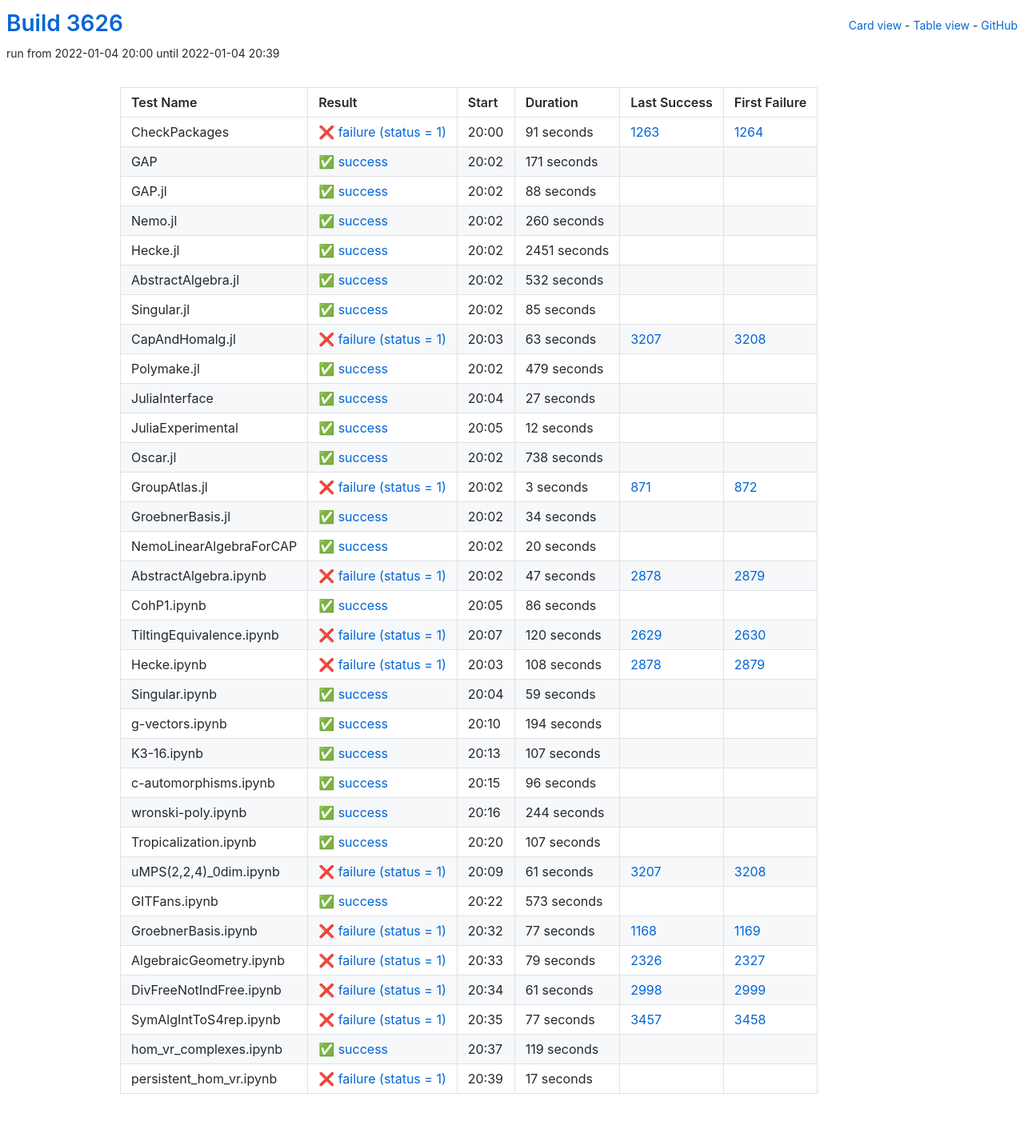
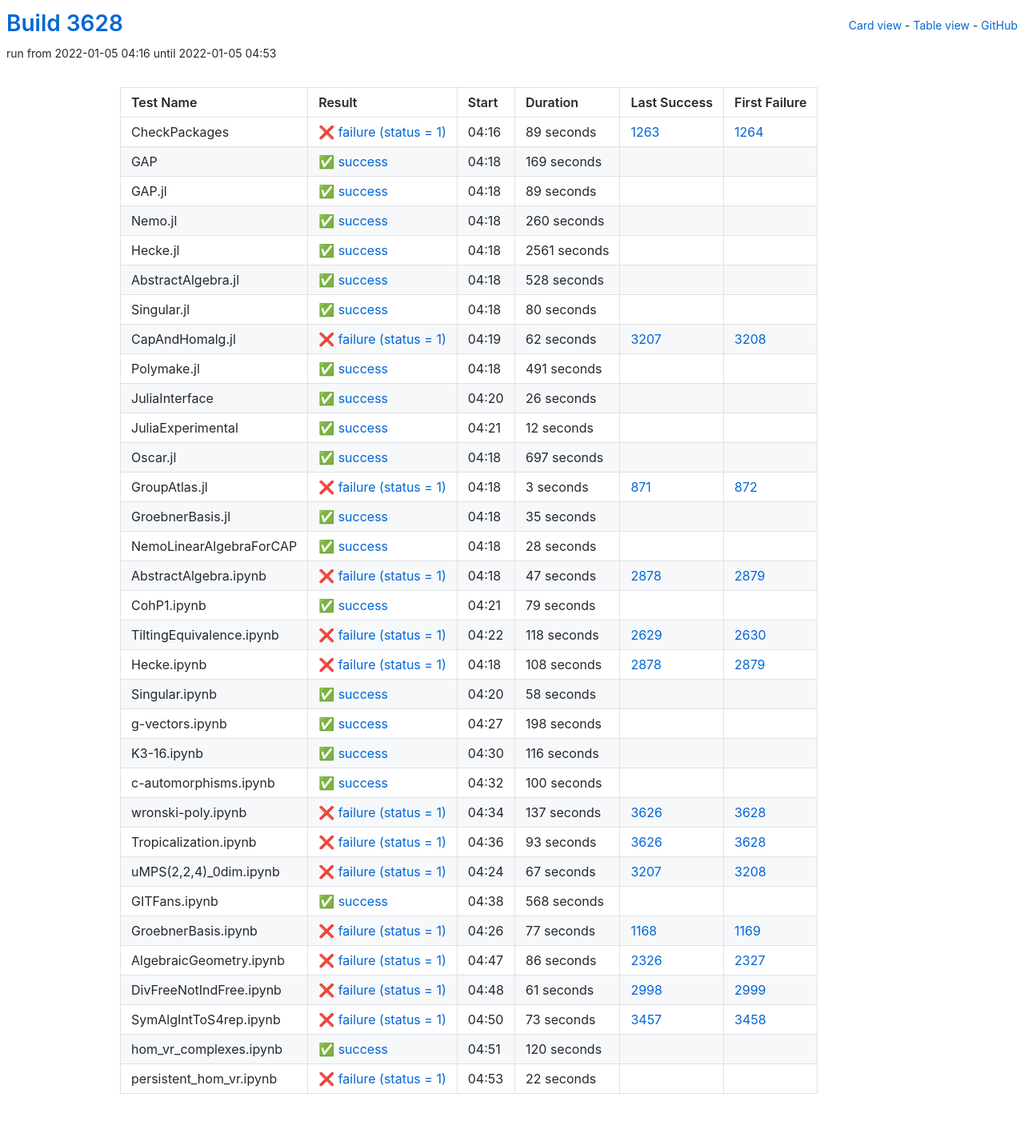
Before and after one commit to oscar-system/oscar-ci-status-stable, a Jekyll site: the page built from table.html, in a window 1280 px wide. Shown: the whole page at 80% size. Built offline with Jekyll 4.4.1, drawn with Linux system fonts in a browser that asks for light colours.

Commit message:
Build #3628

```diff
--- a/_data/ci.yml
+++ b/_data/ci.yml
@@ -1,6 +1,6 @@
 ---
-build: 3626
-build_url: https://oscarci.mathematik.uni-kl.de/job/oscar-stable/3626/
+build: 3628
+build_url: https://oscarci.mathematik.uni-kl.de/job/oscar-stable/3628/
 job: oscar-stable
 organization: oscar-system
 repo: oscar-ci-status-stable
@@ -8,44 +8,44 @@ repourl: https://github.com/oscar-system/oscar-ci-status-stable
 tests:
 - name: CheckPackages
   id: checkpackages
-  log: https://oscarci.mathematik.uni-kl.de/job/oscar-stable/3626/artifact/logs/build-3626/CheckPackages.log
-  start: 2022-01-04 20:00
+  log: https://oscarci.mathematik.uni-kl.de/job/oscar-stable/3628/artifact/logs/build-3628/CheckPackages.log
+  start: 2022-01-05 04:16
   success: false
   exitcode: 1
   status: failure
-  duration: 91
+  duration: 89
   last_success: 1263
   last_success_url: https://oscarci.mathematik.uni-kl.de/job/oscar-stable/1263/
   first_failure: 1264
   first_failure_url: https://oscarci.mathematik.uni-kl.de/job/oscar-stable/1264/
 - name: GAP
   id: gap
-  log: https://oscarci.mathematik.uni-kl.de/job/oscar-stable/3626/artifact/logs/build-3626/GAP.log
-  start: 2022-01-04 20:02
+  log: https://oscarci.mathematik.uni-kl.de/job/oscar-stable/3628/artifact/logs/build-3628/GAP.log
+  start: 2022-01-05 04:18
   success: true
   exitcode: 0
   status: success
-  duration: 171
+  duration: 169
   last_success: false
   last_success_url:
   first_failure: false
   first_failure_url:
 - name: GAP.jl
   id: gap-jl
-  log: https://oscarci.mathematik.uni-kl.de/job/oscar-stable/3626/artifact/logs/build-3626/GAP.jl.log
-  start: 2022-01-04 20:02
+  log: https://oscarci.mathematik.uni-kl.de/job/oscar-stable/3628/artifact/logs/build-3628/GAP.jl.log
+  start: 2022-01-05 04:18
   success: true
   exitcode: 0
   status: success
-  duration: 88
+  duration: 89
   last_success: false
   last_success_url:
   first_failure: false
   first_failure_url:
 - name: Nemo.jl
   id: nemo-jl
-  log: https://oscarci.mathematik.uni-kl.de/job/oscar-stable/3626/artifact/logs/build-3626/Nemo.jl.log
-  start: 2022-01-04 20:02
+  log: https://oscarci.mathematik.uni-kl.de/job/oscar-stable/3628/artifact/logs/build-3628/Nemo.jl.log
+  start: 2022-01-05 04:18
   success: true
   exitcode: 0
   status: success
@@ -56,80 +56,80 @@ tests:
   first_failure_url:
 - name: Hecke.jl
   id: hecke-jl
-  log: https://oscarci.mathematik.uni-kl.de/job/oscar-stable/3626/artifact/logs/build-3626/Hecke.jl.log
-  start: 2022-01-04 20:02
+  log: https://oscarci.mathematik.uni-kl.de/job/oscar-stable/3628/artifact/logs/build-3628/Hecke.jl.log
+  start: 2022-01-05 04:18
   success: true
   exitcode: 0
   status: success
-  duration: 2451
+  duration: 2561
   last_success: false
   last_success_url:
   first_failure: false
   first_failure_url:
 - name: AbstractAlgebra.jl
   id: abstractalgebra-jl
-  log: https://oscarci.mathematik.uni-kl.de/job/oscar-stable/3626/artifact/logs/build-3626/AbstractAlgebra.jl.log
-  start: 2022-01-04 20:02
+  log: https://oscarci.mathematik.uni-kl.de/job/oscar-stable/3628/artifact/logs/build-3628/AbstractAlgebra.jl.log
+  start: 2022-01-05 04:18
   success: true
   exitcode: 0
   status: success
-  duration: 532
+  duration: 528
   last_success: false
   last_success_url:
   first_failure: false
   first_failure_url:
 - name: Singular.jl
   id: singular-jl
-  log: https://oscarci.mathematik.uni-kl.de/job/oscar-stable/3626/artifact/logs/build-3626/Singular.jl.log
-  start: 2022-01-04 20:02
+  log: https://oscarci.mathematik.uni-kl.de/job/oscar-stable/3628/artifact/logs/build-3628/Singular.jl.log
+  start: 2022-01-05 04:18
   success: true
   exitcode: 0
   status: success
-  duration: 85
+  duration: 80
   last_success: false
   last_success_url:
   first_failure: false
   first_failure_url:
 - name: CapAndHomalg.jl
   id: capandhomalg-jl
-  log: https://oscarci.mathematik.uni-kl.de/job/oscar-stable/3626/artifact/logs/build-3626/CapAndHomalg.jl.log
-  start: 2022-01-04 20:03
+  log: https://oscarci.mathematik.uni-kl.de/job/oscar-stable/3628/artifact/logs/build-3628/CapAndHomalg.jl.log
+  start: 2022-01-05 04:19
   success: false
   exitcode: 1
   status: failure
-  duration: 63
+  duration: 62
   last_success: 3207
   last_success_url: https://oscarci.mathematik.uni-kl.de/job/oscar-stable/3207/
   first_failure: 3208
   first_failure_url: https://oscarci.mathematik.uni-kl.de/job/oscar-stable/3208/
 - name: Polymake.jl
   id: polymake-jl
-  log: https://oscarci.mathematik.uni-kl.de/job/oscar-stable/3626/artifact/logs/build-3626/Polymake.jl.log
-  start: 2022-01-04 20:02
+  log: https://oscarci.mathematik.uni-kl.de/job/oscar-stable/3628/artifact/logs/build-3628/Polymake.jl.log
+  start: 2022-01-05 04:18
   success: true
   exitcode: 0
   status: success
-  duration: 479
+  duration: 491
   last_success: false
   last_success_url:
   first_failure: false
   first_failure_url:
 - name: JuliaInterface
   id: juliainterface
-  log: https://oscarci.mathematik.uni-kl.de/job/oscar-stable/3626/artifact/logs/build-3626/JuliaInterface.log
-  start: 2022-01-04 20:04
+  log: https://oscarci.mathematik.uni-kl.de/job/oscar-stable/3628/artifact/logs/build-3628/JuliaInterface.log
+  start: 2022-01-05 04:20
   success: true
   exitcode: 0
   status: success
-  duration: 27
+  duration: 26
   last_success: false
   last_success_url:
   first_failure: false
   first_failure_url:
 - name: JuliaExperimental
   id: juliaexperimental
-  log: https://oscarci.mathematik.uni-kl.de/job/oscar-stable/3626/artifact/logs/build-3626/JuliaExperimental.log
-  start: 2022-01-04 20:05
+  log: https://oscarci.mathematik.uni-kl.de/job/oscar-stable/3628/artifact/logs/build-3628/JuliaExperimental.log
+  start: 2022-01-05 04:21
   success: true
   exitcode: 0
   status: success
@@ -140,20 +140,20 @@ tests:
   first_failure_url:
 - name: Oscar.jl
   id: oscar-jl
-  log: https://oscarci.mathematik.uni-kl.de/job/oscar-stable/3626/artifact/logs/build-3626/Oscar.jl.log
-  start: 2022-01-04 20:02
+  log: https://oscarci.mathematik.uni-kl.de/job/oscar-stable/3628/artifact/logs/build-3628/Oscar.jl.log
+  start: 2022-01-05 04:18
   success: true
   exitcode: 0
   status: success
-  duration: 738
+  duration: 697
   last_success: false
   last_success_url:
   first_failure: false
   first_failure_url:
 - name: GroupAtlas.jl
   id: groupatlas-jl
-  log: https://oscarci.mathematik.uni-kl.de/job/oscar-stable/3626/artifact/logs/build-3626/GroupAtlas.jl.log
-  start: 2022-01-04 20:02
+  log: https://oscarci.mathematik.uni-kl.de/job/oscar-stable/3628/artifact/logs/build-3628/GroupAtlas.jl.log
+  start: 2022-01-05 04:18
   success: false
   exitcode: 1
   status: failure
@@ -164,32 +164,32 @@ tests:
   first_failure_url: https://oscarci.mathematik.uni-kl.de/job/oscar-stable/872/
 - name: GroebnerBasis.jl
   id: groebnerbasis-jl
-  log: https://oscarci.mathematik.uni-kl.de/job/oscar-stable/3626/artifact/logs/build-3626/GroebnerBasis.jl.log
-  start: 2022-01-04 20:02
+  log: https://oscarci.mathematik.uni-kl.de/job/oscar-stable/3628/artifact/logs/build-3628/GroebnerBasis.jl.log
+  start: 2022-01-05 04:18
   success: true
   exitcode: 0
   status: success
-  duration: 34
+  duration: 35
   last_success: false
   last_success_url:
   first_failure: false
   first_failure_url:
 - name: NemoLinearAlgebraForCAP
   id: nemolinearalgebraforcap
-  log: https://oscarci.mathematik.uni-kl.de/job/oscar-stable/3626/artifact/logs/build-3626/NemoLinearAlgebraForCAP.log
-  start: 2022-01-04 20:02
+  log: https://oscarci.mathematik.uni-kl.de/job/oscar-stable/3628/artifact/logs/build-3628/NemoLinearAlgebraForCAP.log
+  start: 2022-01-05 04:18
   success: true
   exitcode: 0
   status: success
-  duration: 20
+  duration: 28
   last_success: false
   last_success_url:
   first_failure: false
   first_failure_url:
 - name: AbstractAlgebra.ipynb
   id: abstractalgebra-ipynb
-  log: https://oscarci.mathematik.uni-kl.de/job/oscar-stable/3626/artifact/logs/build-3626/AbstractAlgebra.ipynb.log
-  start: 2022-01-04 20:02
+  log: https://oscarci.mathematik.uni-kl.de/job/oscar-stable/3628/artifact/logs/build-3628/AbstractAlgebra.ipynb.log
+  start: 2022-01-05 04:18
   success: false
   exitcode: 1
   status: failure
@@ -200,32 +200,32 @@ tests:
   first_failure_url: https://oscarci.mathematik.uni-kl.de/job/oscar-stable/2879/
 - name: CohP1.ipynb
   id: cohp1-ipynb
-  log: https://oscarci.mathematik.uni-kl.de/job/oscar-stable/3626/artifact/logs/build-3626/CohP1.ipynb.log
-  start: 2022-01-04 20:05
+  log: https://oscarci.mathematik.uni-kl.de/job/oscar-stable/3628/artifact/logs/build-3628/CohP1.ipynb.log
+  start: 2022-01-05 04:21
   success: true
   exitcode: 0
   status: success
-  duration: 86
+  duration: 79
   last_success: false
   last_success_url:
   first_failure: false
   first_failure_url:
 - name: TiltingEquivalence.ipynb
   id: tiltingequivalence-ipynb
-  log: https://oscarci.mathematik.uni-kl.de/job/oscar-stable/3626/artifact/logs/build-3626/TiltingEquivalence.ipynb.log
-  start: 2022-01-04 20:07
+  log: https://oscarci.mathematik.uni-kl.de/job/oscar-stable/3628/artifact/logs/build-3628/TiltingEquivalence.ipynb.log
+  start: 2022-01-05 04:22
   success: false
   exitcode: 1
   status: failure
-  duration: 120
+  duration: 118
   last_success: 2629
   last_success_url: https://oscarci.mathematik.uni-kl.de/job/oscar-stable/2629/
   first_failure: 2630
   first_failure_url: https://oscarci.mathematik.uni-kl.de/job/oscar-stable/2630/
 - name: Hecke.ipynb
   id: hecke-ipynb
-  log: https://oscarci.mathematik.uni-kl.de/job/oscar-stable/3626/artifact/logs/build-3626/Hecke.ipynb.log
-  start: 2022-01-04 20:03
+  log: https://oscarci.mathematik.uni-kl.de/job/oscar-stable/3628/artifact/logs/build-3628/Hecke.ipynb.log
+  start: 2022-01-05 04:18
   success: false
   exitcode: 1
   status: failure
@@ -236,104 +236,104 @@ tests:
   first_failure_url: https://oscarci.mathematik.uni-kl.de/job/oscar-stable/2879/
 - name: Singular.ipynb
   id: singular-ipynb
-  log: https://oscarci.mathematik.uni-kl.de/job/oscar-stable/3626/artifact/logs/build-3626/Singular.ipynb.log
-  start: 2022-01-04 20:04
+  log: https://oscarci.mathematik.uni-kl.de/job/oscar-stable/3628/artifact/logs/build-3628/Singular.ipynb.log
+  start: 2022-01-05 04:20
   success: true
   exitcode: 0
   status: success
-  duration: 59
+  duration: 58
   last_success: false
   last_success_url:
   first_failure: false
   first_failure_url:
 - name: g-vectors.ipynb
   id: g-vectors-ipynb
-  log: https://oscarci.mathematik.uni-kl.de/job/oscar-stable/3626/artifact/logs/build-3626/g-vectors.ipynb.log
-  start: 2022-01-04 20:10
+  log: https://oscarci.mathematik.uni-kl.de/job/oscar-stable/3628/artifact/logs/build-3628/g-vectors.ipynb.log
+  start: 2022-01-05 04:27
   success: true
   exitcode: 0
   status: success
-  duration: 194
+  duration: 198
   last_success: false
   last_success_url:
   first_failure: false
   first_failure_url:
 - name: K3-16.ipynb
   id: k3-16-ipynb
-  log: https://oscarci.mathematik.uni-kl.de/job/oscar-stable/3626/artifact/logs/build-3626/K3-16.ipynb.log
-  start: 2022-01-04 20:13
+  log: https://oscarci.mathematik.uni-kl.de/job/oscar-stable/3628/artifact/logs/build-3628/K3-16.ipynb.log
+  start: 2022-01-05 04:30
   success: true
   exitcode: 0
   status: success
-  duration: 107
+  duration: 116
   last_success: false
   last_success_url:
   first_failure: false
   first_failure_url:
 - name: c-automorphisms.ipynb
   id: c-automorphisms-ipynb
-  log: https://oscarci.mathematik.uni-kl.de/job/oscar-stable/3626/artifact/logs/build-3626/c-automorphisms.ipynb.log
-  start: 2022-01-04 20:15
+  log: https://oscarci.mathematik.uni-kl.de/job/oscar-stable/3628/artifact/logs/build-3628/c-automorphisms.ipynb.log
+  start: 2022-01-05 04:32
   success: true
   exitcode: 0
   status: success
-  duration: 96
+  duration: 100
   last_success: false
   last_success_url:
   first_failure: false
   first_failure_url:
 - name: wronski-poly.ipynb
   id: wronski-poly-ipynb
-  log: https://oscarci.mathematik.uni-kl.de/job/oscar-stable/3626/artifact/logs/build-3626/wronski-poly.ipynb.log
-  start: 2022-01-04 20:16
-  success: true
-  exitcode: 0
-  status: success
-  duration: 244
-  last_success: false
-  last_success_url:
-  first_failure: false
-  first_failure_url:
-- name: Tropicalization.ipynb
-  id: tropicalization-ipynb
-  log: https://oscarci.mathematik.uni-kl.de/job/oscar-stable/3626/artifact/logs/build-3626/Tropicalization.ipynb.log
-  start: 2022-01-04 20:20
-  success: true
-  exitcode: 0
-  status: success
-  duration: 107
-  last_success: false
-  last_success_url:
-  first_failure: false
-  first_failure_url:
-- name: uMPS(2,2,4)_0dim.ipynb
-  id: umps-2-2-4-0dim-ipynb
-  log: https://oscarci.mathematik.uni-kl.de/job/oscar-stable/3626/artifact/logs/build-3626/uMPS-2-2-4-_0dim.ipynb.log
-  start: 2022-01-04 20:09
+  log: https://oscarci.mathematik.uni-kl.de/job/oscar-stable/3628/artifact/logs/build-3628/wronski-poly.ipynb.log
+  start: 2022-01-05 04:34
   success: false
   exitcode: 1
   status: failure
-  duration: 61
+  duration: 137
+  last_success: 3626
+  last_success_url: https://oscarci.mathematik.uni-kl.de/job/oscar-stable/3626/
+  first_failure: 3628
+  first_failure_url: https://oscarci.mathematik.uni-kl.de/job/oscar-stable/3628/
+- name: Tropicalization.ipynb
+  id: tropicalization-ipynb
+  log: https://oscarci.mathematik.uni-kl.de/job/oscar-stable/3628/artifact/logs/build-3628/Tropicalization.ipynb.log
+  start: 2022-01-05 04:36
+  success: false
+  exitcode: 1
+  status: failure
+  duration: 93
+  last_success: 3626
+  last_success_url: https://oscarci.mathematik.uni-kl.de/job/oscar-stable/3626/
+  first_failure: 3628
+  first_failure_url: https://oscarci.mathematik.uni-kl.de/job/oscar-stable/3628/
+- name: uMPS(2,2,4)_0dim.ipynb
+  id: umps-2-2-4-0dim-ipynb
+  log: https://oscarci.mathematik.uni-kl.de/job/oscar-stable/3628/artifact/logs/build-3628/uMPS-2-2-4-_0dim.ipynb.log
+  start: 2022-01-05 04:24
+  success: false
+  exitcode: 1
+  status: failure
+  duration: 67
   last_success: 3207
   last_success_url: https://oscarci.mathematik.uni-kl.de/job/oscar-stable/3207/
   first_failure: 3208
   first_failure_url: https://oscarci.mathematik.uni-kl.de/job/oscar-stable/3208/
 - name: GITFans.ipynb
   id: gitfans-ipynb
-  log: https://oscarci.mathematik.uni-kl.de/job/oscar-stable/3626/artifact/logs/build-3626/GITFans.ipynb.log
-  start: 2022-01-04 20:22
+  log: https://oscarci.mathematik.uni-kl.de/job/oscar-stable/3628/artifact/logs/build-3628/GITFans.ipynb.log
+  start: 2022-01-05 04:38
   success: true
   exitcode: 0
   status: success
-  duration: 573
+  duration: 568
   last_success: false
   last_success_url:
   first_failure: false
   first_failure_url:
 - name: GroebnerBasis.ipynb
   id: groebnerbasis-ipynb
-  log: https://oscarci.mathematik.uni-kl.de/job/oscar-stable/3626/artifact/logs/build-3626/GroebnerBasis.ipynb.log
-  start: 2022-01-04 20:32
+  log: https://oscarci.mathematik.uni-kl.de/job/oscar-stable/3628/artifact/logs/build-3628/GroebnerBasis.ipynb.log
+  start: 2022-01-05 04:26
   success: false
   exitcode: 1
   status: failure
@@ -344,20 +344,20 @@ tests:
   first_failure_url: https://oscarci.mathematik.uni-kl.de/job/oscar-stable/1169/
 - name: AlgebraicGeometry.ipynb
   id: algebraicgeometry-ipynb
-  log: https://oscarci.mathematik.uni-kl.de/job/oscar-stable/3626/artifact/logs/build-3626/AlgebraicGeometry.ipynb.log
-  start: 2022-01-04 20:33
+  log: https://oscarci.mathematik.uni-kl.de/job/oscar-stable/3628/artifact/logs/build-3628/AlgebraicGeometry.ipynb.log
+  start: 2022-01-05 04:47
   success: false
   exitcode: 1
   status: failure
-  duration: 79
+  duration: 86
   last_success: 2326
   last_success_url: https://oscarci.mathematik.uni-kl.de/job/oscar-stable/2326/
   first_failure: 2327
   first_failure_url: https://oscarci.mathematik.uni-kl.de/job/oscar-stable/2327/
 - name: DivFreeNotIndFree.ipynb
   id: divfreenotindfree-ipynb
-  log: https://oscarci.mathematik.uni-kl.de/job/oscar-stable/3626/artifact/logs/build-3626/DivFreeNotIndFree.ipynb.log
-  start: 2022-01-04 20:34
+  log: https://oscarci.mathematik.uni-kl.de/job/oscar-stable/3628/artifact/logs/build-3628/DivFreeNotIndFree.ipynb.log
+  start: 2022-01-05 04:48
   success: false
   exitcode: 1
   status: failure
@@ -368,36 +368,36 @@ tests:
   first_failure_url: https://oscarci.mathematik.uni-kl.de/job/oscar-stable/2999/
 - name: SymAlgIntToS4rep.ipynb
   id: symalginttos4rep-ipynb
-  log: https://oscarci.mathematik.uni-kl.de/job/oscar-stable/3626/artifact/logs/build-3626/SymAlgIntToS4rep.ipynb.log
-  start: 2022-01-04 20:35
+  log: https://oscarci.mathematik.uni-kl.de/job/oscar-stable/3628/artifact/logs/build-3628/SymAlgIntToS4rep.ipynb.log
+  start: 2022-01-05 04:50
   success: false
   exitcode: 1
   status: failure
-  duration: 77
+  duration: 73
   last_success: 3457
   last_success_url: https://oscarci.mathematik.uni-kl.de/job/oscar-stable/3457/
   first_failure: 3458
   first_failure_url: https://oscarci.mathematik.uni-kl.de/job/oscar-stable/3458/
 - name: hom_vr_complexes.ipynb
   id: hom-vr-complexes-ipynb
-  log: https://oscarci.mathematik.uni-kl.de/job/oscar-stable/3626/artifact/logs/build-3626/hom_vr_complexes.ipynb.log
-  start: 2022-01-04 20:37
+  log: https://oscarci.mathematik.uni-kl.de/job/oscar-stable/3628/artifact/logs/build-3628/hom_vr_complexes.ipynb.log
+  start: 2022-01-05 04:51
   success: true
   exitcode: 0
   status: success
-  duration: 119
+  duration: 120
   last_success: false
   last_success_url:
   first_failure: false
   first_failure_url:
 - name: persistent_hom_vr.ipynb
   id: persistent-hom-vr-ipynb
-  log: https://oscarci.mathematik.uni-kl.de/job/oscar-stable/3626/artifact/logs/build-3626/persistent_hom_vr.ipynb.log
-  start: 2022-01-04 20:39
+  log: https://oscarci.mathematik.uni-kl.de/job/oscar-stable/3628/artifact/logs/build-3628/persistent_hom_vr.ipynb.log
+  start: 2022-01-05 04:53
   success: false
   exitcode: 1
   status: failure
-  duration: 17
+  duration: 22
   last_success: false
   last_success_url:
   first_failure: false
```
Also changed, not shown: README.md.
